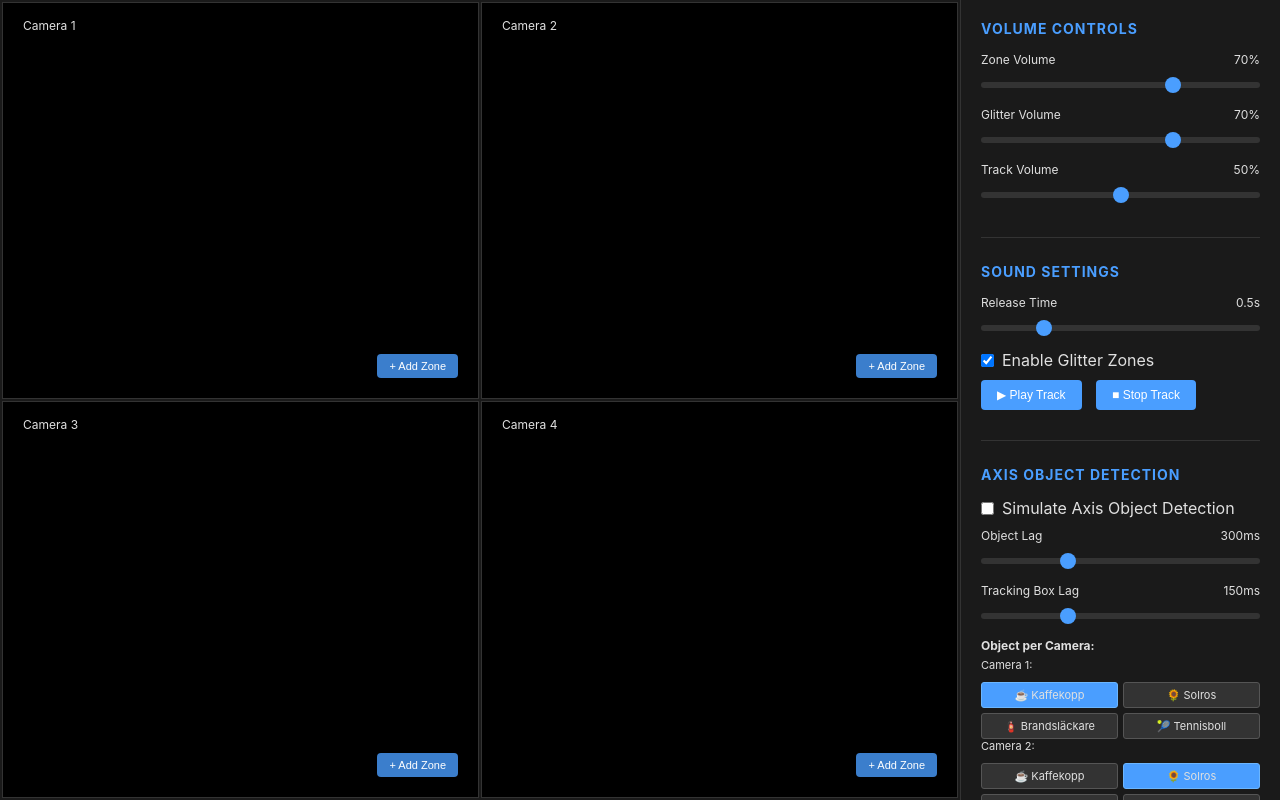
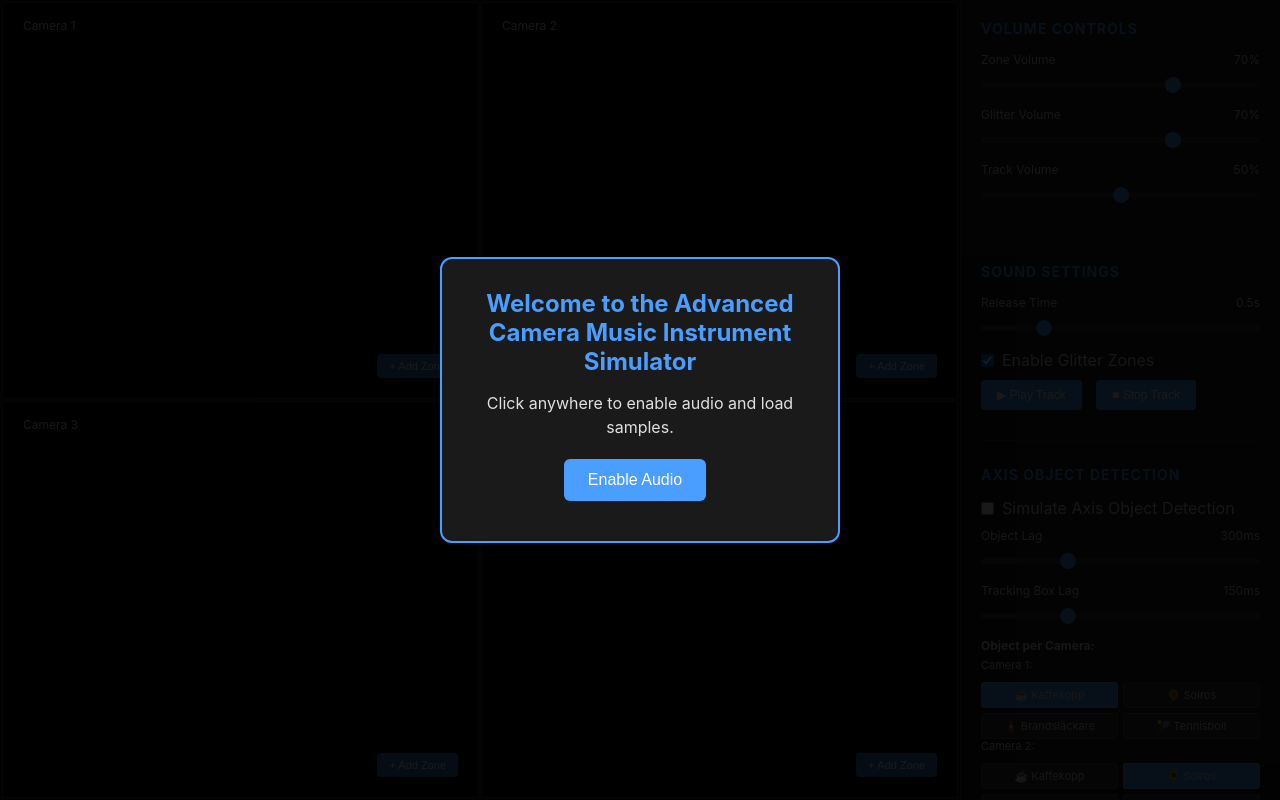
Before and after one commit to JeeQuu/CAMPLAYER2, a plain HTML site: page index.html in a window 1280 px wide. Drawn offline with nearby package versions, Linux system fonts and the light colour scheme; no server answers.

Commit message:
✨ Add proper audio context initialization with user-friendly prompt

```diff
--- a/index.html
+++ b/index.html
@@ -294,6 +294,56 @@
             z-index: 10000;
             display: none;
         }
+
+        .audio-prompt {
+            position: fixed;
+            top: 0;
+            left: 0;
+            width: 100%;
+            height: 100%;
+            background: rgba(0, 0, 0, 0.9);
+            display: flex;
+            align-items: center;
+            justify-content: center;
+            z-index: 9999;
+            cursor: pointer;
+        }
+
+        .audio-prompt-content {
+            background: #1a1a1a;
+            border: 2px solid #4a9eff;
+            border-radius: 12px;
+            padding: 30px;
+            text-align: center;
+            max-width: 400px;
+        }
+
+        .audio-prompt h2 {
+            color: #4a9eff;
+            margin: 0 0 15px 0;
+            font-size: 24px;
+        }
+
+        .audio-prompt p {
+            color: #e0e0e0;
+            margin: 0 0 20px 0;
+            line-height: 1.5;
+        }
+
+        .audio-prompt button {
+            background: #4a9eff;
+            border: none;
+            color: white;
+            padding: 12px 24px;
+            border-radius: 6px;
+            font-size: 16px;
+            cursor: pointer;
+            transition: background 0.2s;
+        }
+
+        .audio-prompt button:hover {
+            background: #6bb6ff;
+        }
     </style>
 </head>
 <body>
@@ -405,6 +455,14 @@
     <div class="tracking-box" id="tracking-box"></div>
     <canvas class="movement-trail" id="trail-canvas"></canvas>
 
+    <div class="audio-prompt" id="audio-prompt">
+        <div class="audio-prompt-content">
+            <h2>Welcome to the Advanced Camera Music Instrument Simulator</h2>
+            <p>Click anywhere to enable audio and load samples.</p>
+            <button id="enable-audio">Enable Audio</button>
+        </div>
+    </div>
+
     <script>
         // Global state
         let zones = [];
@@ -445,23 +503,47 @@
             showLoading(true);
             setupObjectSelectors();
             setupEventListeners();
-            await loadSamples();
             setupTrailCanvas();
             animate();
             showLoading(false);
-            addLog('Simulator ready - click anywhere to enable audio');
 
-            // Add click handler to start audio context
-            document.addEventListener('click', startAudio, { once: true });
+            // Set up audio prompt click handlers
+            const audioPrompt = document.getElementById('audio-prompt');
+            const enableButton = document.getElementById('enable-audio');
+
+            const enableAudio = () => startAudioAndLoadSamples();
+
+            audioPrompt.addEventListener('click', enableAudio);
+            enableButton.addEventListener('click', (e) => {
+                e.stopPropagation();
+                enableAudio();
+            });
         }
 
-        // Start audio context after user interaction
-        async function startAudio() {
+        // Start audio context and load samples after user interaction
+        async function startAudioAndLoadSamples() {
             try {
+                // Hide audio prompt
+                const audioPrompt = document.getElementById('audio-prompt');
+                if (audioPrompt) {
+                    audioPrompt.style.display = 'none';
+                }
+
+                showLoading(true);
+                addLog('Starting audio context...', 'loading');
+
+                // Start Tone.js audio context
                 await Tone.start();
                 addLog('Audio context started successfully', 'trigger');
+
+                // Now load samples
+                await loadSamples();
+
+                showLoading(false);
+                addLog('Ready to make music! Click zones to select samples, hover to play.', 'trigger');
             } catch (err) {
                 addLog('Failed to start audio: ' + err.message, 'tracking');
+                showLoading(false);
             }
         }
 
```
